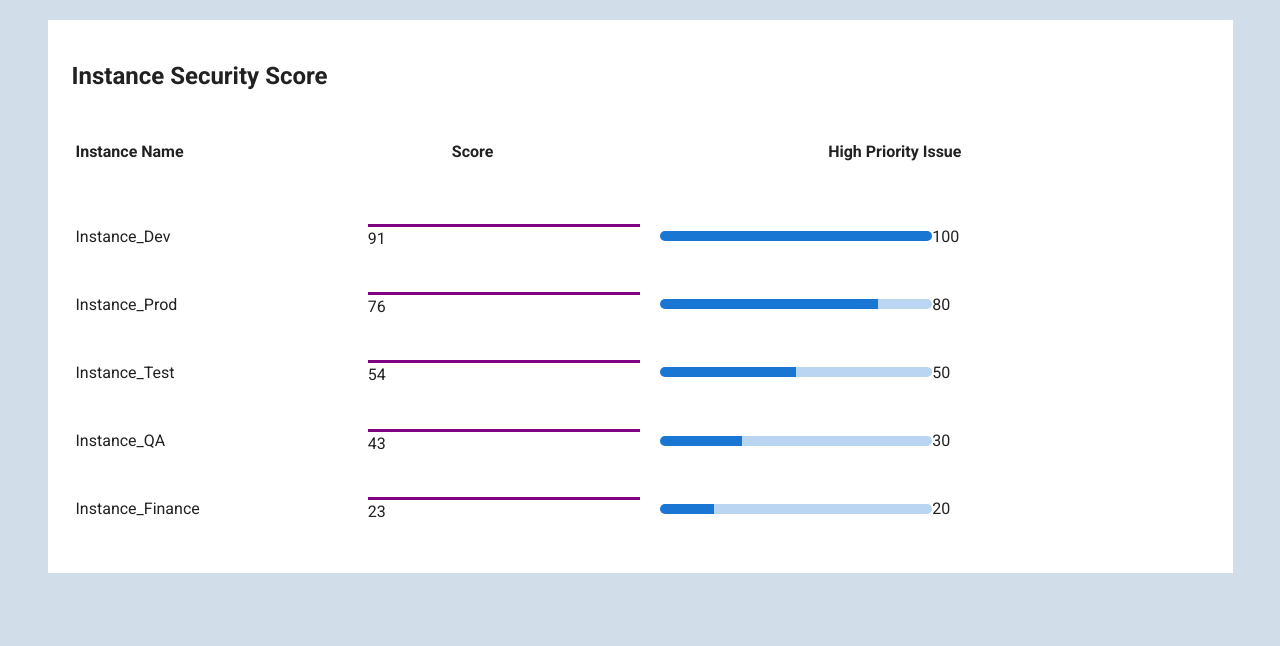
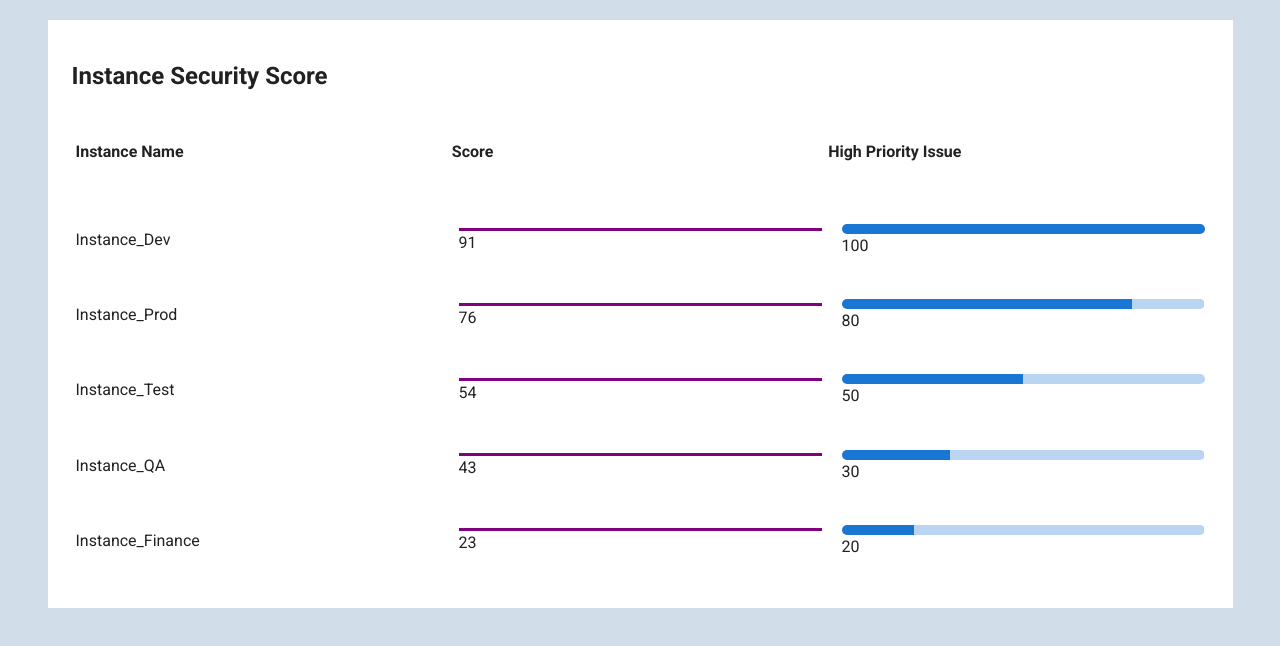
Before and after one commit to Swati11129/instance_security_score, a Vue app: page /#/ in a window 1280 px wide. Shown: the top 646 px of the page. Built offline with nearby package versions, Linux system fonts and the light colour scheme.

Commit message:
commit 2

```diff
--- a/src/components/InstanceSecurityScore.vue
+++ b/src/components/InstanceSecurityScore.vue
@@ -24,26 +24,20 @@
         <v-list>
             <v-list-item-group color="primary">
                 <v-list-item class="my-5" v-for="(item, i) in items" :key="i">
+
                     <v-list-item-content>
                         <v-list-item-title v-text="item.text"></v-list-item-title>
                     </v-list-item-content>
+
                     <v-list-item-content class="mx-5">
-
                         <span style="width:2px; background-color:purple; height:3px"></span>
                         <v-list-item-title v-text="item.score"></v-list-item-title>
                     </v-list-item-content>
 
                     <v-list-item-content>
-
-                        <v-progress-linear style="width:100px" class="rounded-pill" v-model="item.high_priority_issue" height="10"  />
-                    </v-list-item-content>
-
-                    <v-list-item-content>
-
+                        <v-progress-linear v-show="isLoading" class="rounded-pill" v-model="item.high_priority_issue" height="10" />
                         <v-list-item-title v-text="item.high_priority_issue"></v-list-item-title>
                     </v-list-item-content>
-
-
                 </v-list-item>
             </v-list-item-group>
         </v-list>
@@ -55,14 +49,13 @@
 <script>
 export default {
     data: () => ({
+        isLoading: true,
         titles: [{
             text: 'Instance Name',
             score: 'Score',
             priority: 'High Priority Issue'
-            },
-        ],
-        items: [
-            {
+        }, ],
+        items: [{
                 text: 'Instance_Dev',
                 score: 91,
                 high_priority_issue: 100
@@ -90,6 +83,12 @@ export default {
         ],
 
     }),
+
+    watch() {
+        data: {
+            this.isLoading = false
+        }
+    },
 }
 </script>
 
@@ -102,5 +101,4 @@ export default {
 .text {
     background: #d24b4b;
 }
-
 </style>
```
Lines whose indentation alone changed are shown as unchanged.
